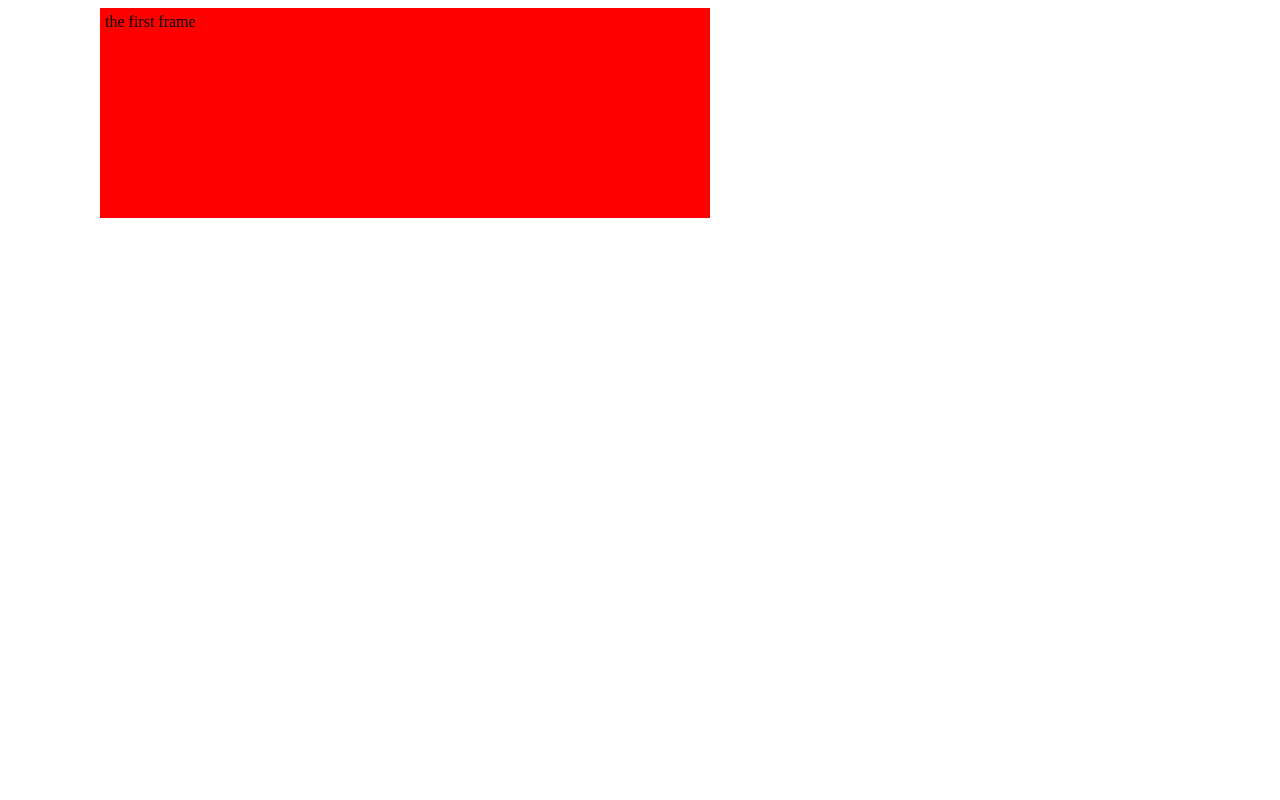
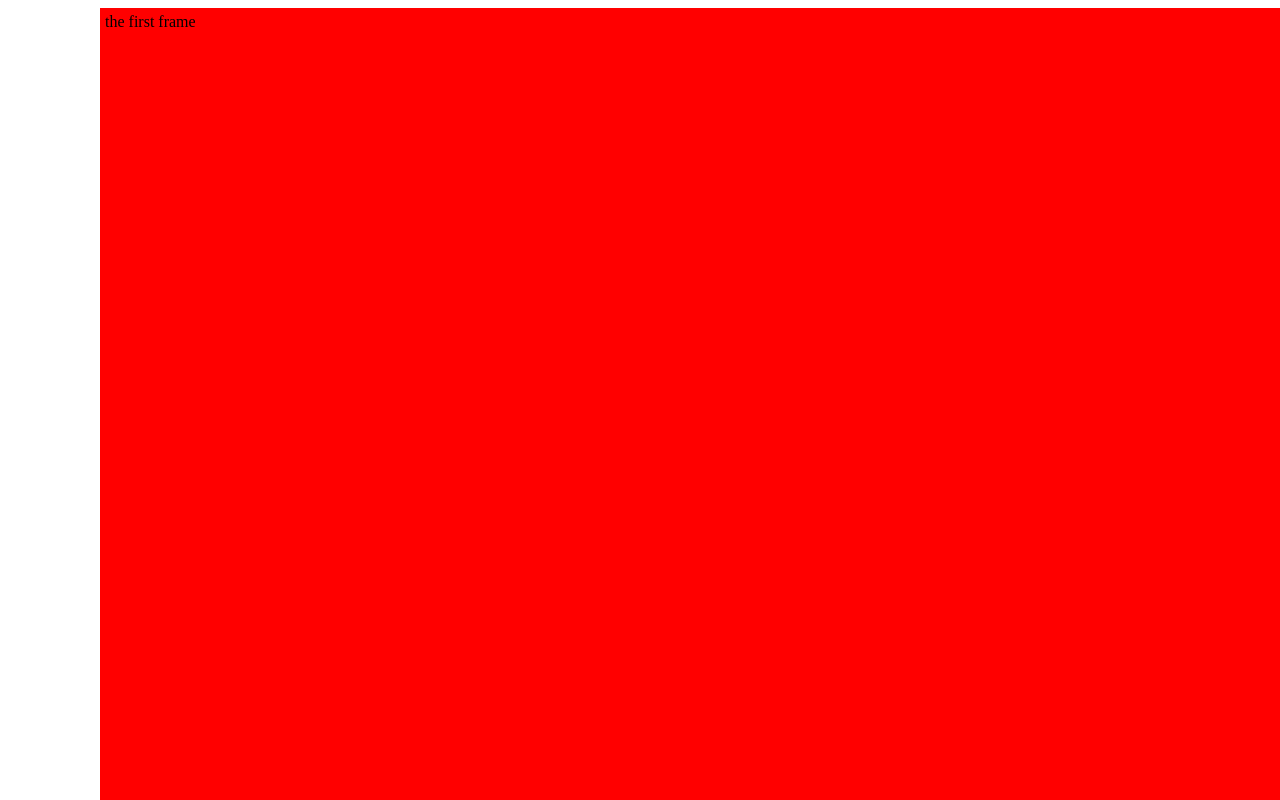
Before and after one commit to squarah/min240-01, a plain HTML site: page week01-02.html in a window 1280 px wide. Drawn offline with Linux system fonts and the light colour scheme.

Commit message:
Update week01-02.html

```diff
--- a/week01-02.html
+++ b/week01-02.html
@@ -9,8 +9,8 @@
 
      left: 100px;
 
-     width: 600px;
-     height: 200px;
+     width: 100vw;
+     height: 100vh;
 
      background-color: red;
     }
```
